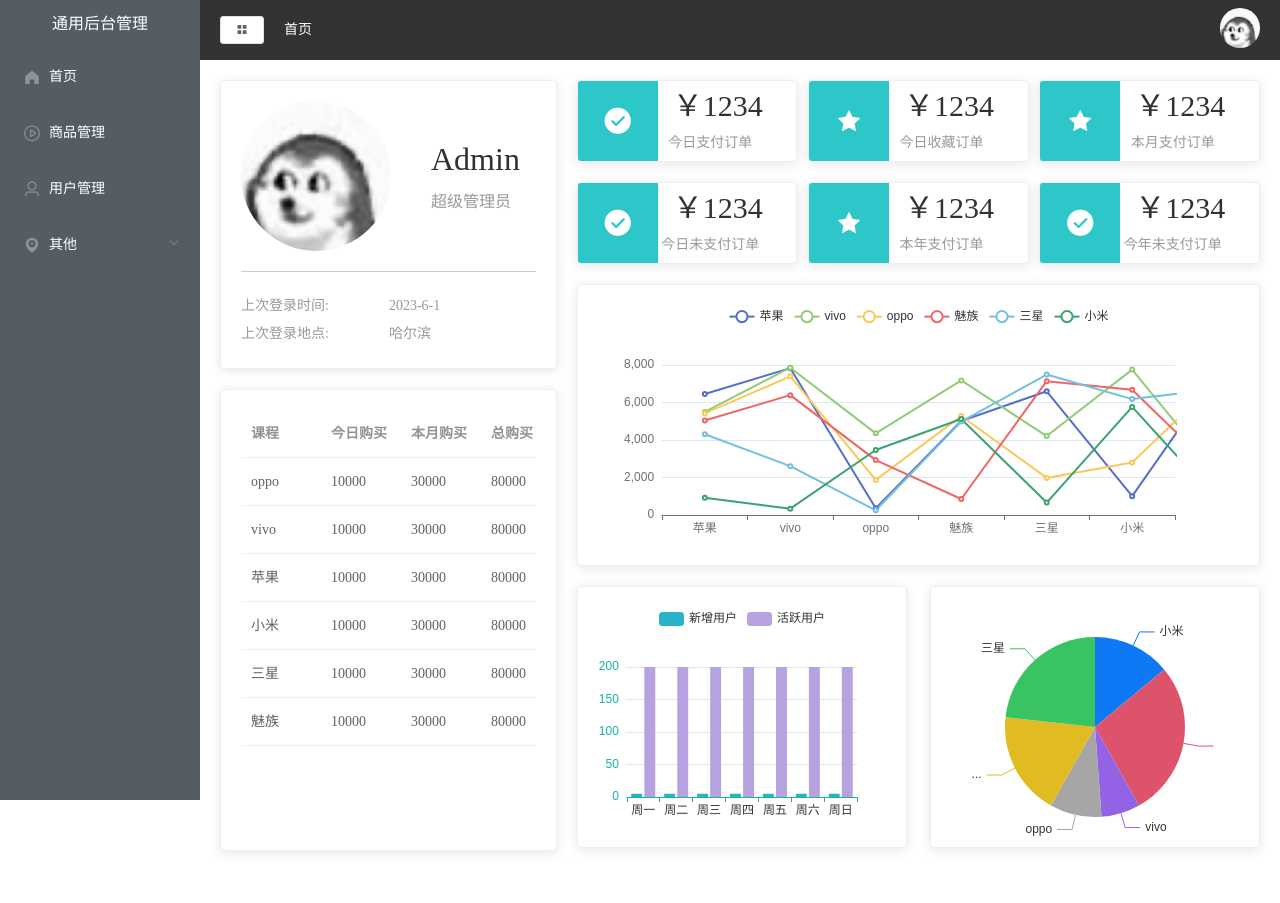
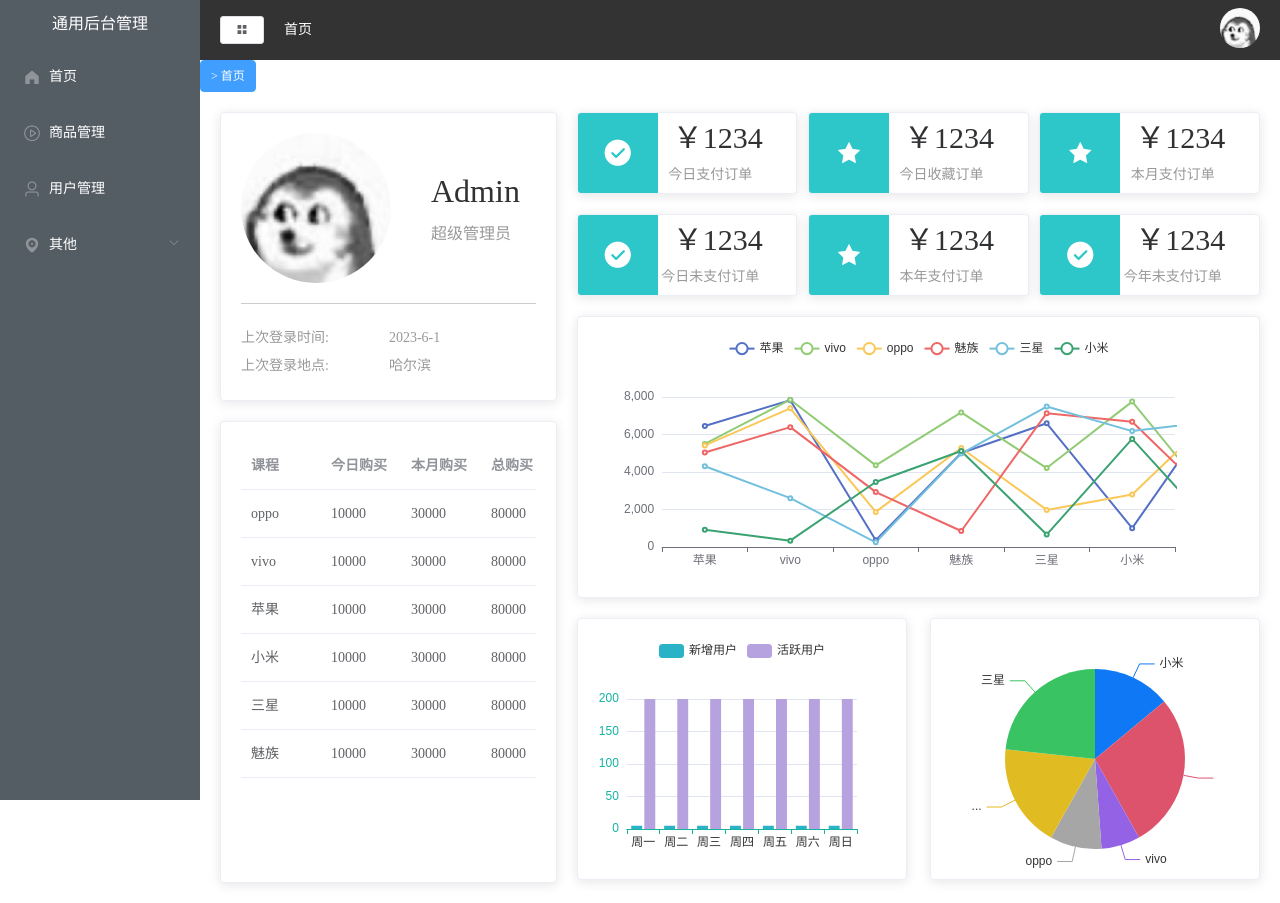
Before and after one commit to ljc614/vue-manage, a Vue app: page /#/home in a window 1280 px wide. Before the commit the page ends 871 px from the top, so only its background shows below. Built offline with nearby package versions, Linux system fonts and the light colour scheme.

Commit message:
tag标签基本添加

```diff
--- /dev/null
+++ b/src/components/CommonTag.vue
@@ -0,0 +1,34 @@
+<template>
+  <div class="tabs">
+    <el-tag
+      :key="item.path"
+      v-for="item in tags"
+      :closable="item.name !== 'home'"
+      :type="item.type"
+      :effect="$route.name===item.name ? 'dark' :'plain'"
+    >
+      >
+      {{ item.label }}
+    </el-tag>
+  </div>
+</template>
+
+<script>
+import {mapState} from 'vuex'
+export default {
+  name:'CommonTag',
+  data(){
+    return{
+
+    }
+  },
+  computed:{
+    ...mapState({
+      tags: state=> state.tab.tabList
+    })
+  }
+};
+</script>
+
+<style lang="less" scoped>
+</style>
--- a/src/views/Main.vue
+++ b/src/views/Main.vue
@@ -9,7 +9,7 @@
         <el-header>
           <CommonHeader></CommonHeader>
         </el-header>
-
+          <CommonTag></CommonTag>
         <el-main>
           <router-view></router-view>
         </el-main>
@@ -21,7 +21,7 @@
 <script>
 import CommonAside from "@/components/CommonAside.vue";
 import CommonHeader from '@/components/CommonHeader.vue';
-
+import CommonTag from '@/components/CommonTag.vue';
 export default {
   data() {
     return {
@@ -31,6 +31,7 @@
   components: {
     CommonAside,
     CommonHeader,
+    CommonTag,
   },
 };
 </script>
```
Also changed, not shown: src/router/index.js (+5 -5 lines).
